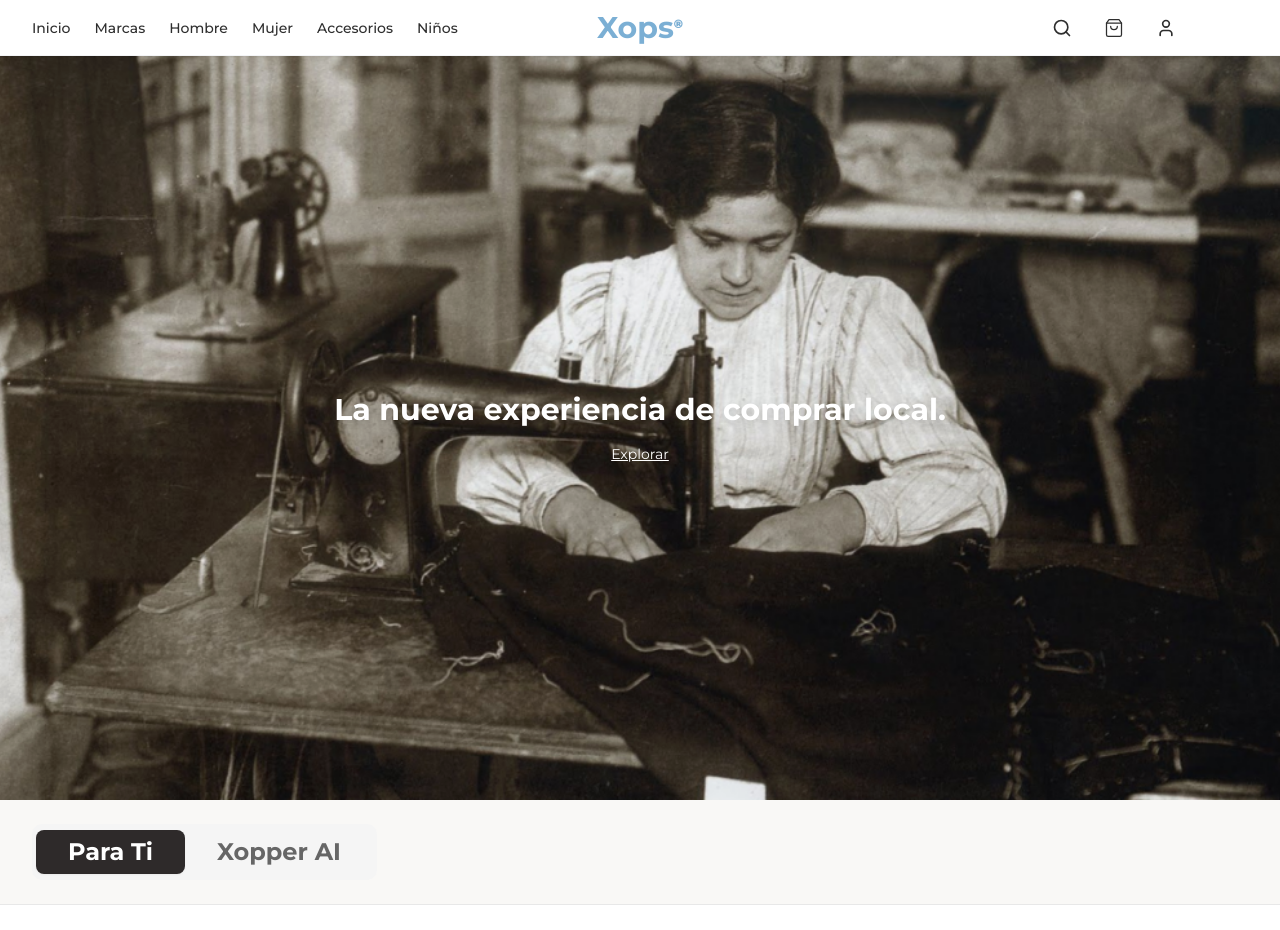
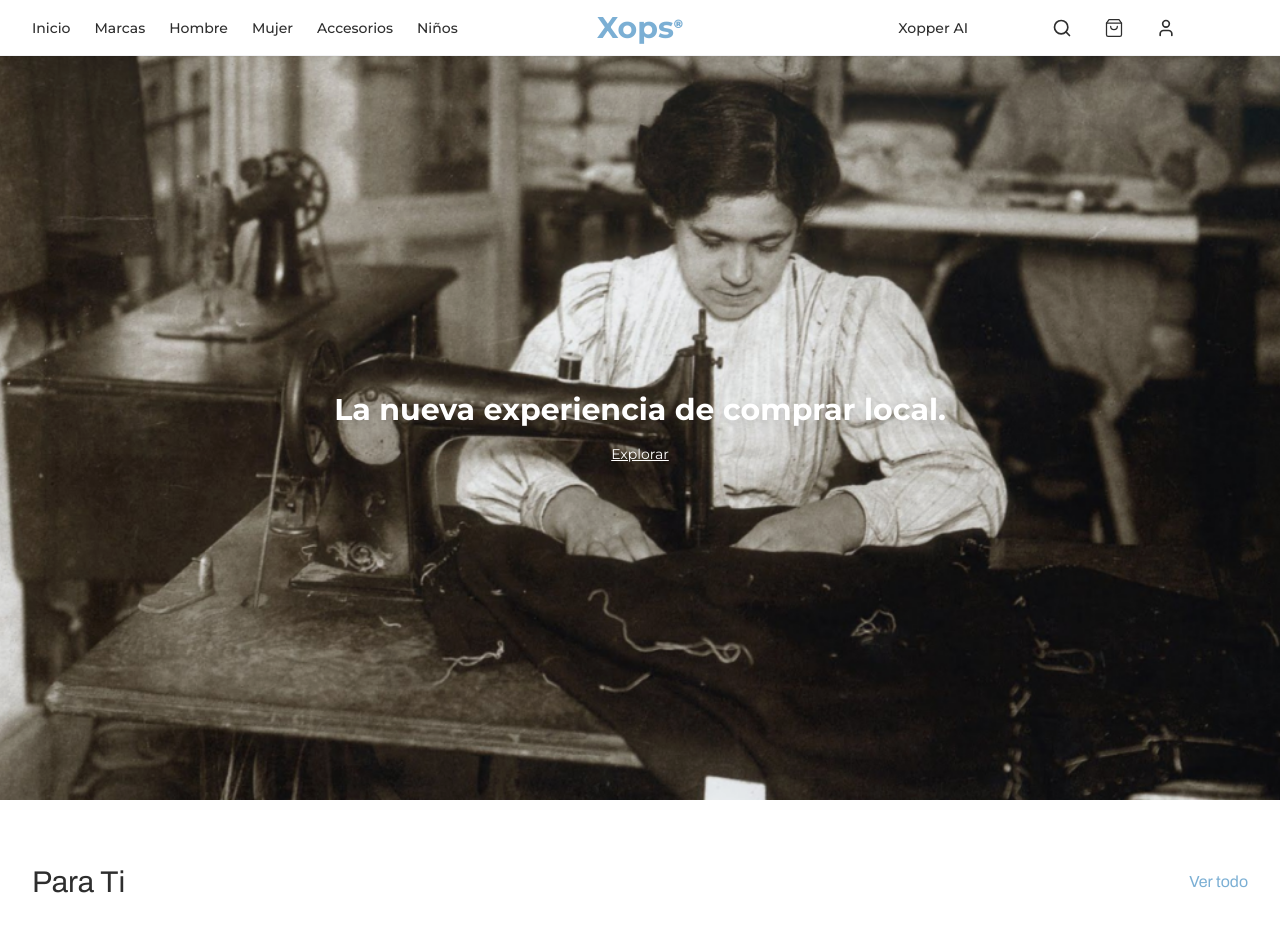
Before and after one commit to Aguilargarcia/xops-mercado-mexicano, a React (Vite) app: page / in a window 1280 px wide. Shown: the top 930 px of the page. Built offline with nearby package versions, Linux system fonts and the light colour scheme; grey boxes are pictures that could not be loaded.

Commit message:
Refactor Xopper AI header integration

```diff
--- a/src/App.tsx
+++ b/src/App.tsx
@@ -22,6 +22,7 @@ import Men from "./pages/Men";
 import Women from "./pages/Women";
 import Kids from "./pages/Kids";
 import Accessories from "./pages/Accessories";
+import XopperAIPage from "./pages/XopperAI";
 
 // Admin
 import AdminLogin from "./pages/admin/AdminLogin";
@@ -55,6 +56,7 @@ const App = () => (
             <Route path="/cart" element={<Cart />} />
             <Route path="/checkout" element={<Checkout />} />
             <Route path="/profile" element={<Profile />} />
+            <Route path="/xopper-ai" element={<XopperAIPage />} />
 
             {/* Category routes */}
             <Route path="/men" element={<Men />} />
--- a/src/components/Header.tsx
+++ b/src/components/Header.tsx
@@ -164,6 +164,18 @@ const Header = () => {
                 Niños
               </Link>
             </nav>
+
+            {/* Right Navigation - Xopper AI */}
+            <div className={`absolute right-[280px] transition-all duration-300 ${isSearchOpen ? 'blur-sm opacity-30' : ''}`}>
+              <Link
+                to="/xopper-ai"
+                className={`text-sm font-medium transition-all duration-300 hover:text-xops-dark hover:scale-105 ${
+                  isActive('/xopper-ai') ? 'text-xops-dark' : 'text-xops-dark'
+                }`}
+              >
+                Xopper AI
+              </Link>
+            </div>
 
             {/* Absolutely Centered Logo with blur when search is open */}
             <Link
--- a/src/pages/Index.tsx
+++ b/src/pages/Index.tsx
@@ -1,56 +1,18 @@
-import { useState } from 'react';
 import Header from '@/components/Header';
 import HeroSection from '@/components/home/HeroSection';
 import ForYouSection from '@/components/home/ForYouSection';
-import XopperAI from '@/components/home/XopperAI';
 import EventsSection from '@/components/home/EventsSection';
 import FeaturedBrands from '@/components/home/FeaturedBrands';
 import Footer from '@/components/shared/Footer';
-import { Tabs, TabsList, TabsTrigger, TabsContent } from '@/components/ui/tabs';
 
 const Index = () => {
-  const [activeTab, setActiveTab] = useState('foryou');
-
   return (
     <div className="min-h-screen bg-background">
       <Header />
       <HeroSection />
-
-      {/* Page Title - Tab Switcher */}
-      <div className="bg-background border-b border-border sticky top-0 z-10 py-6">
-        <div className="max-w-7xl mx-auto px-4 sm:px-6 lg:px-8">
-          <Tabs value={activeTab} onValueChange={setActiveTab} className="w-full">
-            <TabsList className="w-full sm:w-auto bg-muted h-14 data-[state=active]:bg-xops-black">
-              <TabsTrigger
-                value="foryou"
-                className="flex-1 sm:flex-none text-2xl font-bold px-8 data-[state=active]:bg-xops-black data-[state=active]:text-white"
-              >
-                Para Ti
-              </TabsTrigger>
-              <TabsTrigger
-                value="xopper"
-                className="flex-1 sm:flex-none text-2xl font-bold px-8 data-[state=active]:bg-xops-black data-[state=active]:text-white"
-              >
-                Xopper AI
-              </TabsTrigger>
-            </TabsList>
-          </Tabs>
-        </div>
-      </div>
-
-      {/* Content Area */}
-      <div className="min-h-[600px]">
-        {activeTab === 'foryou' ? <ForYouSection /> : <XopperAI />}
-      </div>
-
-      {/* Show Events and Featured Brands only in For You mode */}
-      {activeTab === 'foryou' && (
-        <>
-          <EventsSection />
-          <FeaturedBrands />
-        </>
-      )}
-
+      <ForYouSection />
+      <EventsSection />
+      <FeaturedBrands />
       <Footer />
     </div>
   );
--- /dev/null
+++ b/src/pages/XopperAI.tsx
@@ -0,0 +1,21 @@
+import Header from '@/components/Header';
+import XopperAI from '@/components/home/XopperAI';
+import Footer from '@/components/shared/Footer';
+
+const XopperAIPage = () => {
+  return (
+    <div className="min-h-screen bg-background">
+      <Header />
+      <div className="max-w-7xl mx-auto px-4 sm:px-6 lg:px-8 py-8">
+        <div className="mb-6">
+          <h1 className="text-3xl font-bold text-xops-dark mb-2">Xopper AI</h1>
+          <p className="text-gray-600">Tu asistente de estilo personal para descubrir moda artesanal mexicana</p>
+        </div>
+        <XopperAI />
+      </div>
+      <Footer />
+    </div>
+  );
+};
+
+export default XopperAIPage;
```
